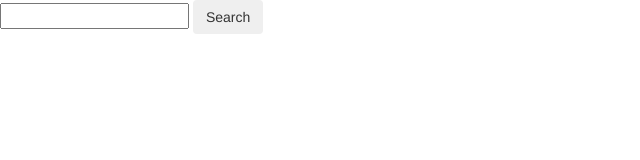
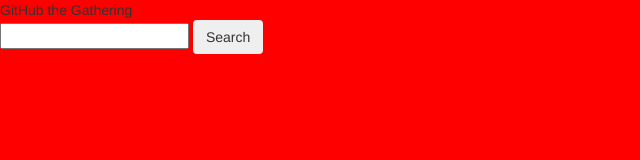
Before and after one commit to sanjsanj/github_profiles_4, a website: page index.html in a window 1280 px wide. Shown: the whole page, without its empty margins (0-640 px from the left). Drawn offline with nearby package versions, Linux system fonts and the light colour scheme; some packages are replaced by stand-ins of ours.

Commit message:
Start styling for prototype version

```diff
--- a/index.html
+++ b/index.html
@@ -4,6 +4,7 @@
     <meta charset="utf-8">
     <title>Github user search</title>
     <link rel="stylesheet" href="bower_components/bootstrap/dist/css/bootstrap.css">
+    <link rel="stylesheet" href="public/stylesheet.css">
     <script src="bower_components/jquery/dist/jquery.js"></script>
     <script src="bower_components/angular/angular.js"></script>
     <script src="bower_components/angular-resource/angular-resource.js"></script>
@@ -16,13 +17,18 @@
 
   <body ng-controller="GitUserSearchController as searchCtrl">
     <div>
-      <form class="form-horizontal">
+      <div id="header">
+        <div id="title">
+          GitHub the Gathering
+        </div>
+      </div>
+      <form class="form-horizontal" id="formContainer">
         <input type="text" ng-model="searchCtrl.searchTerm" ng-change="searchCtrl.doSearch()" ng-model-options="{ updateOn: 'default blur', debounce: {'default': 500, 'blur': 0} }">
         <button class="btn" ng-click="searchCtrl.doSearch()">Search</button>
       </form>
       <ul class="list-group" ng-repeat="user in searchCtrl.searchResult.items">
         <li>
-          <img ng-src="{{user.avatar_url}}&s=50">
+          <img id="avatar" ng-src="{{user.avatar_url}}">
           <a ng-href="{{user.html_url}}">{{user.login}}</a>
           <div>coolness score {{user.score}}</div>
           <div>cool followers {{searchCtrl.userUrl.followers}}</div>
--- /dev/null
+++ b/public/stylesheet.css
@@ -0,0 +1,3 @@
+body {
+  background-color: red;
+}
```
